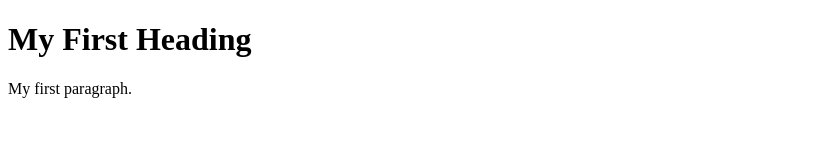
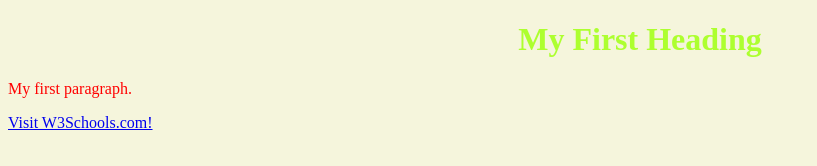
Before and after one commit to mGladToGo/mGladToGo.github.io, a plain HTML site: page index.html in a window 1280 px wide. Shown: the whole page, without its empty margins (0-817 px from the left). Drawn offline with Linux system fonts and the light colour scheme.

Commit message:
Initial updates following w3

```diff
--- a/index.html
+++ b/index.html
@@ -1,9 +1,19 @@
 <!DOCTYPE html>
-<html>
-<body>
+<html lang="en">
 
-<h1>My First Heading</h1>
-<p>My first paragraph.</p>
+<head>
+<!-- <link rel="stylesheet" href="styles.css"> -->
+<link rel="icon" type="image/x-icon" href="table.jpg">
+<title>Mitchell Gladigau</title>
+</head>
+
+<body style="background-color: beige;">
+
+<!-- Basic text controls and css settings, styles.css should be linked in for future use -->
+<h1 style="color:greenyellow; text-align: center;">My First Heading</h1>
+<p style="color:red; font-family: 'Times New Roman', Times, serif; " title="This is a test pop up">My first paragraph.</p>
+<p> <a href="https://www.w3schools.com/html/html_tables.asp" target="_blank">Visit W3Schools.com!</a> </p>
+<link rel="icon" type="image/x-icon" href="table.jpg">
 
 </body>
 </html>
--- /dev/null
+++ b/styles.css
@@ -0,0 +1,10 @@
+body {
+  background-color: powderblue;
+}
+h1 {
+  color: blue;
+}
+p {
+    border: 2px solid powderblue;
+    padding: 30px;
+  }
```
Also changed, not shown: table.jpg (added).
